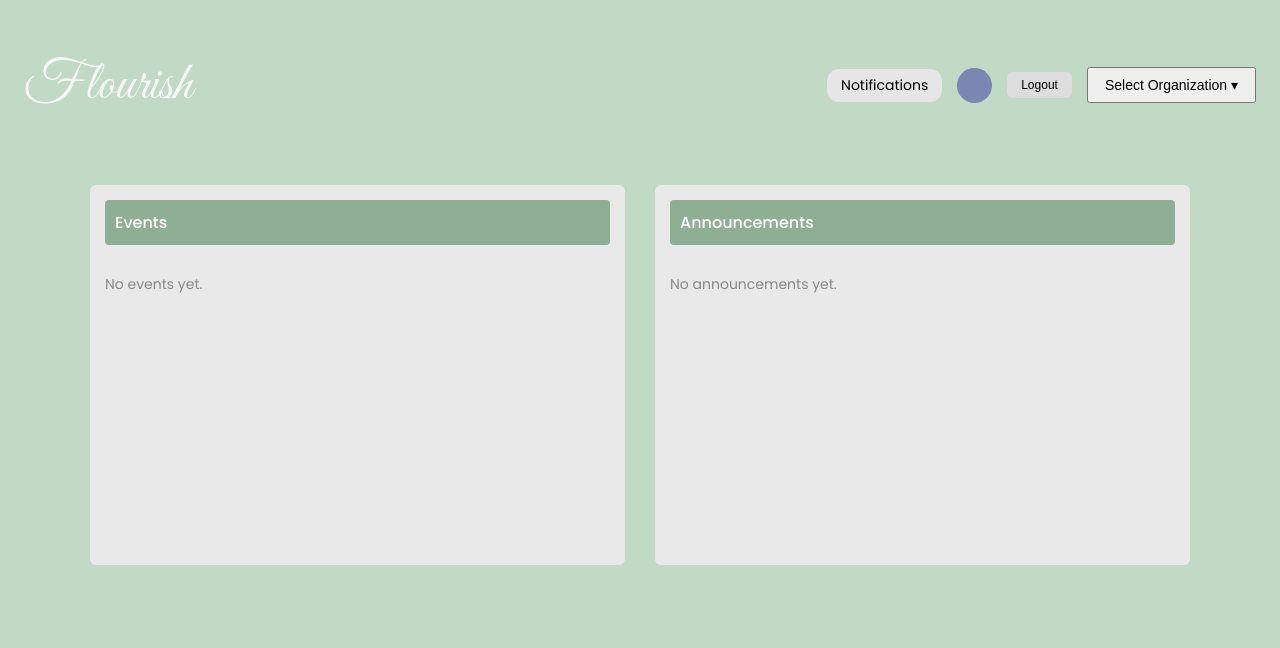
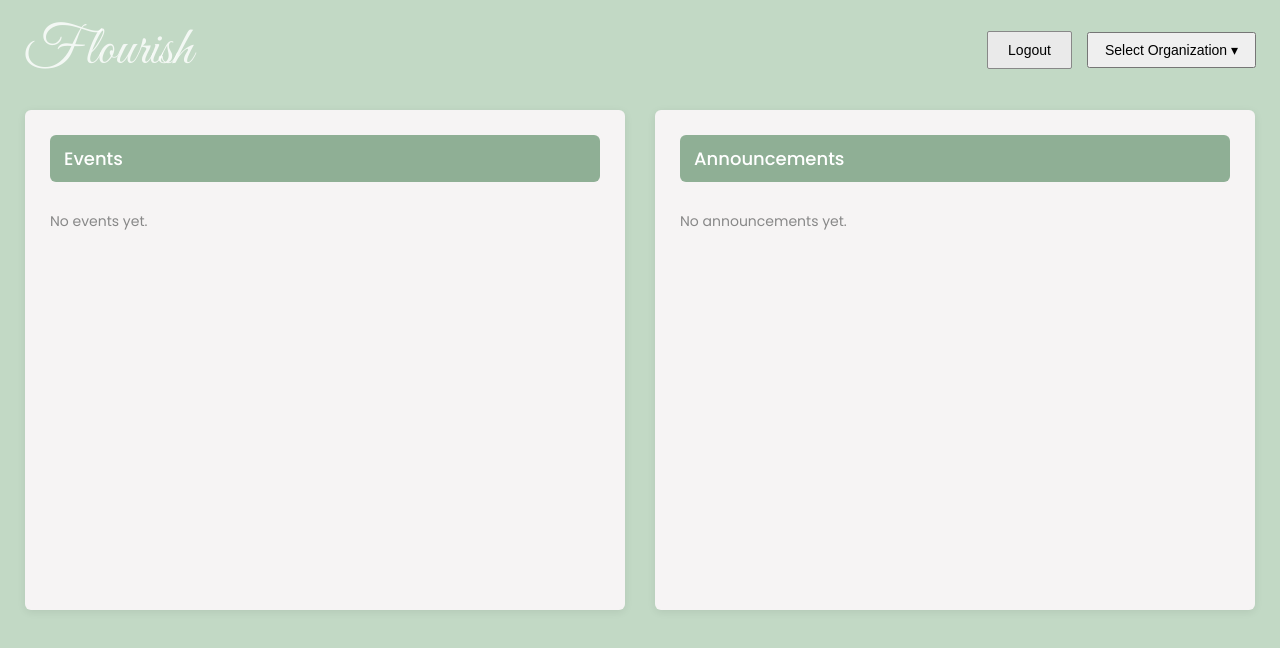
Before and after one commit to swalsh06/Flourish, a React (Create React App) app in the folder frontend/: page /home in a window 1280 px wide. Shown: the top 648 px of the page. Built offline with nearby package versions, Linux system fonts and the light colour scheme.

Commit message:
Changed spacing on UI, org code shows now, logout button cleaned up

```diff
--- a/frontend/src/Home.js
+++ b/frontend/src/Home.js
@@ -193,33 +193,20 @@ function Home() {
 };
 
     return (
-        <div style={{ height: "100vh", background: "#C2D9C5" }}>
+        <div style={{ minHeight: "100vh", background: "#C2D9C5" }}>
             {/* Navbar */}
             <div style={{
                 display: "flex",
                 justifyContent: "space-between",
                 alignItems: "center",
-                padding: "5px 24px",
+                padding: "0px 24px",
+                height: "100px",
                 position: "relative",
             }}>
                 <h2 className="title">Flourish</h2>
 
                 <div style={{ display: "flex", alignItems: "center", gap: "15px" }}>
-                    {/* Notification */}
-                    <div style={{
-                        background: "#e6e6e6",
-                        padding: "6px 14px",
-                        borderRadius: "12px",
-                        fontSize: "14px",
-                    }}>Notifications</div>
 
-                    {/* profile circle */}
-                    <div style={{
-                        width: "35px",
-                        height: "35px",
-                        borderRadius: "50%",
-                        background: "#7c86b2",
-                    }}></div>
 
                     <button
                         onClick={() => {
@@ -227,12 +214,12 @@ function Home() {
                         window.location.href = "/";
                     }}
                     style={{
-                            padding: "6px 14px",
-                            fontSize: "12px",
+                        padding: "10px 20px",
+                        fontSize: "14px",
                         cursor: "pointer",
-                            borderRadius: "6px",
-                            border: "none",
-                            background: "#ddd"
+                        borderRadius: "2px",
+                        border: "1px solid #888",
+                        background: "#eaeaea"
                         }}
                     >
                     Logout
@@ -325,7 +312,7 @@ function Home() {
                 display: "flex",
                 flexDirection: "column",
                 height: "auto",
-                padding: "5px 25px 10px 25px",
+                padding: "0 25px 10px 25px",
                 background: "#C2D9C5"
             }}>
 
@@ -337,16 +324,26 @@ function Home() {
                     borderRadius: "6px",
                     gap: "10px",
                     padding: "12px 20px",
-                    marginBottom: "15px",
+                    marginBottom: "5px",
                     alignItems: "center"
                 }}>
-                    <span style={{ fontSize: "18px" }}>☰</span>
+
                     <span style={{ fontWeight: "500" }}>
                         {activeOrg.name}
                     </span>
 
                     {isOwner && (
-                        <div style={{ marginLeft: "auto", position: "relative" }}>
+                        <div style={{ marginLeft: "auto", position: "relative", display: "flex", alignItems: "center", gap: "12px" }}>
+
+                            {/* Org Code */}
+                            <span style={{
+                                fontSize: "13px",
+                                fontWeight: "500",
+                                color: "#222"
+                            }}>
+                            {activeOrg.code}
+                            </span>
+
                             <button
                                 onClick={() => setShowMembers(!showMembers)}
                                 style={{ padding: "6px 14px", fontSize: "13px", cursor: "pointer" }}
@@ -409,7 +406,7 @@ function Home() {
                 </div>
             )}
             <div style={{
-                maxWidth: "1100px",
+                maxWidth: "1400px",
                 margin: "0 auto",
                 width: "100%",
             }}>
@@ -422,12 +419,21 @@ function Home() {
             }}>
                 <div style={{
                     flex: 1,
-                    background: "#e9e9e9",
-                    padding: "15px",
+                    background: "#f6f4f4",
+                    boxShadow: "0 2px 8px rgba(0,0,0,0.08)",
+                    padding: "25px",
                     borderRadius: "6px",
-                    minHeight: "350px"
+                    minHeight: "450px"
                 }}>
-                    <div className="section-header">Events</div>
+                    <div
+                        className="section-header"
+                        style={{
+                        fontSize: "18px",
+                        padding: "10px 14px",
+                        borderRadius: "6px",
+                        marginBottom: "12px"
+                        }}
+                        >Events</div>
                         {(isOwner || isAdmin)&& (
                             <button
                                 onClick={() => setEventOpen(!eventOpen)}
@@ -444,9 +450,9 @@ function Home() {
                             {events.map(ev => (
                                 <div key={ev._id} style={{
                                     background: "white", borderRadius: "8px",
-                                    padding: "12px 16px", boxShadow: "0 1px 4px rgba(0,0,0,0.08)"
+                                    padding: "16px 18px", boxShadow: "0 1px 4px rgba(0,0,0,0.08)"
                                 }}>
-                                    <div style={{ fontWeight: "bold", fontSize: "15px" }}>{ev.event}</div>
+                                    <div style={{ fontWeight: "bold", fontSize: "17px" }}>{ev.event}</div>
                                     <div style={{ fontSize: "13px", color: "#555", marginTop: "4px" }}>
                                         📅 {new Date(ev.date).toLocaleDateString()} &nbsp;·&nbsp; 🕐 {ev.time}
                                     </div>
@@ -461,7 +467,7 @@ function Home() {
                             background: "#f5f5f5",
                             border: "1px solid #ccc",
                             borderRadius: "8px",
-                            padding: "15px",
+                            padding: "25px",
                             width: "300px",
                             display: "flex",
                             flexDirection: "column",
@@ -481,12 +487,21 @@ function Home() {
                      {/* announcement portion */}
                 <div style={{
                     flex: 1,
-                    background: "#e9e9e9",
-                    padding: "15px",
+                    background: "#f6f4f4",
+                    boxShadow: "0 2px 8px rgba(0,0,0,0.08)",
+                    padding: "25px",
                     borderRadius: "6px",
-                     minHeight: "350px"
+                     minHeight: "450px"
                 }}>
-                    <div className="section-header">Announcements</div>
+                    <div
+                        className="section-header"
+                        style={{
+                        fontSize: "18px",
+                        padding: "10px 14px",
+                        borderRadius: "6px",
+                        marginBottom: "12px"
+                        }}
+                        >Announcements</div>
                         {(isOwner || isAdmin) && (
                             <button
                                 onClick={() => setAnnouncementOpen(!announcementOpen)}
@@ -501,7 +516,7 @@ function Home() {
                         background: "#f5f5f5",
                         border: "1px solid #ccc",
                         borderRadius: "8px",
-                        padding: "15px",
+                        padding: "25px",
                         width: "300px",
                         display: "flex",
                         flexDirection: "column",
@@ -519,9 +534,9 @@ function Home() {
                         {announcements.map(ann => (
                             <div key={ann._id} style={{
                                 background: "white", borderRadius: "8px",
-                                padding: "12px 16px", boxShadow: "0 1px 4px rgba(0,0,0,0.08)"
+                                padding: "16px 18px", boxShadow: "0 1px 4px rgba(0,0,0,0.08)"
                             }}>
-                                <div style={{ fontWeight: "bold", fontSize: "15px" }}>{ann.title}</div>
+                                <div style={{ fontWeight: "bold", fontSize: "17px" }}>{ann.title}</div>
                                 <div style={{ fontSize: "13px", color: "#888", marginTop: "2px" }}>
                                     {new Date(ann.createdAt).toLocaleDateString()}
                                 </div>
```
Lines whose indentation alone changed are shown as unchanged.
